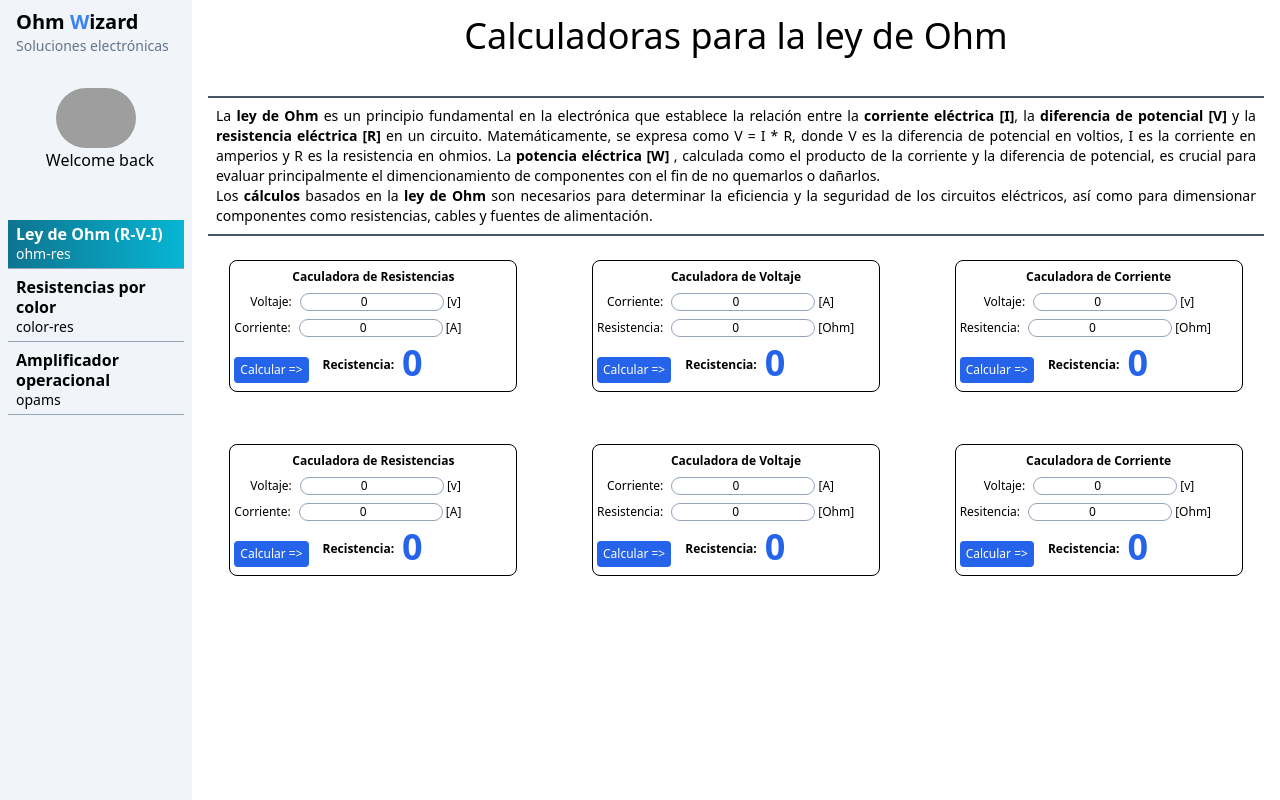
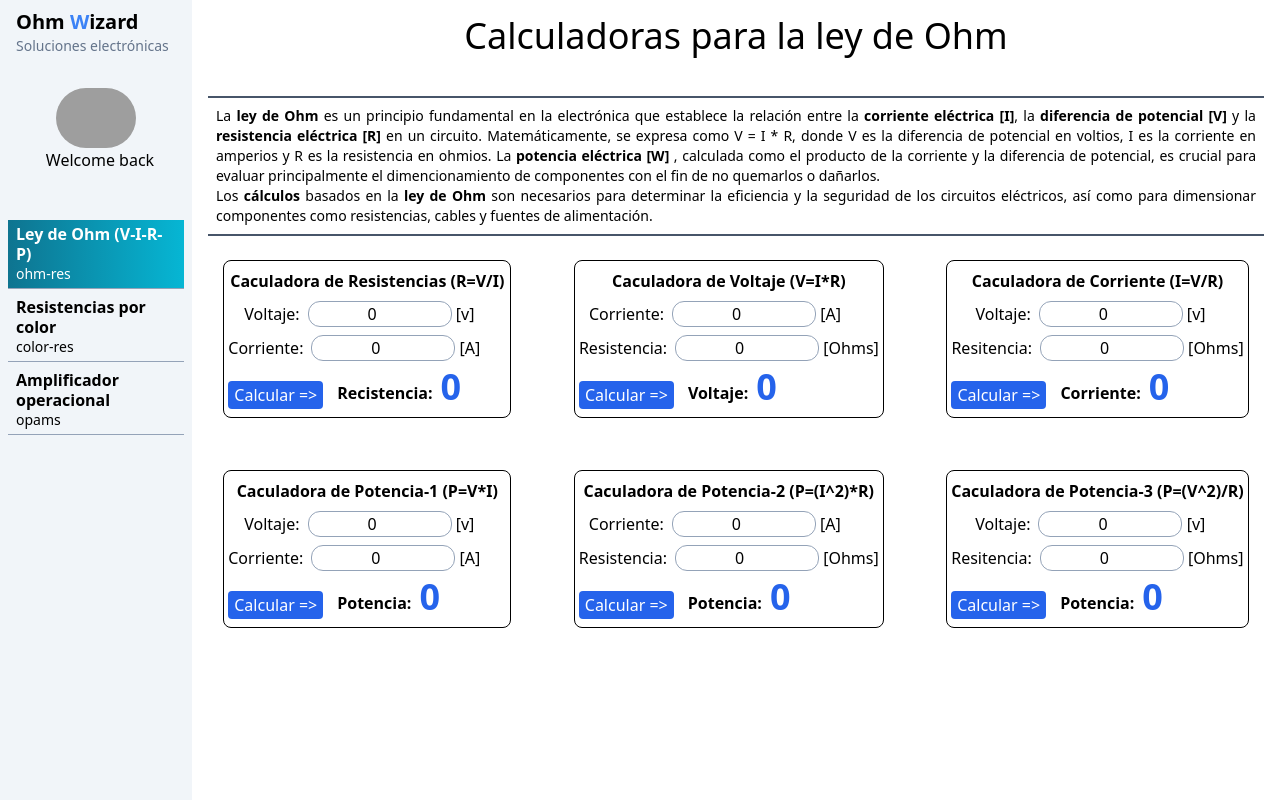
Before and after one commit to bralmoca912/Ohm-Wizard, an Angular app: page /dashboard/ohm-res in a window 1280 px wide. Built offline with nearby package versions, Linux system fonts and the light colour scheme; grey boxes are pictures that could not be loaded.

Commit message:
Calculadoras de Ley de Ohm funcionales cada una y pequeños cambias en sidemenu

```diff
--- a/src/app/app.routes.ts
+++ b/src/app/app.routes.ts
@@ -7,7 +7,7 @@ export const routes: Routes = [
         children: [
             {
                 path: 'ohm-res',
-                title: 'Ley de Ohm (R-V-I)',
+                title: 'Ley de Ohm (V-I-R-P)',
                 loadComponent: () => import('./dashboard/ohm-res/ohm-res.component')
             },
             {
--- a/src/app/dashboard/ohm-res/ohm-res.component.html
+++ b/src/app/dashboard/ohm-res/ohm-res.component.html
@@ -26,8 +26,8 @@
 
     <!-------------- Resistencia por ley de Ohm -------------->
     <div class="box-res">
-        <div class="border border-black rounded-lg px-1 py-2 sm:text-xs">
-            <h2 class="text-center font-semibold">Caculadora de Resistencias</h2>
+        <div class="border border-black rounded-lg px-1 py-2 sm:text-xs md:text-base text-">
+            <h2 class="text-center font-semibold">Caculadora de Resistencias (R=V/I)</h2>
             <label class="ml-4">Voltaje:</label>
             <input class="border border-slate-400 in-res mt-2 ml-2" type="number" [(ngModel)]="voltaje_r">
             [v]<br>
@@ -47,19 +47,19 @@
 
     <!-------------- Voltaje por ley de Ohm -------------->
     <div class="box-res">
-        <div class="border border-black rounded-lg px-1 py-2 sm:text-xs">
-            <h2 class="text-center font-semibold">Caculadora de Voltaje</h2>
+        <div class="border border-black rounded-lg px-1 py-2 sm:text-xs md:text-base">
+            <h2 class="text-center font-semibold">Caculadora de Voltaje (V=I*R)</h2>
             <label class="ml-2.5">Corriente:</label>
             <input class="border border-slate-400 in-res mt-2 ml-2" type="number" [(ngModel)]="corriente_v">
             [A]<br>
             <label>Resistencia:</label>
             <input class="border border-slate-400 in-res mt-2 ml-2" type="number" [(ngModel)]="resistencia_v">
-            [Ohm]<br>
+            [Ohms]<br>
             <div class="flex">
                 <button class="bg-blue-600 rounded text-white mt-5 py-0.5 px-1.5" (click)="calcvoltaje()">Calcular
                     =></button>
                 <div class="flex font-semibold pt-5 ml-3.5">
-                    <p>Recistencia:</p>
+                    <p>Voltaje:</p>
                     <p class="text-blue-600 text-4xl -mt-3.5 font-bold ml-2">{{voltaje_v}}</p>
                 </div>
             </div>
@@ -68,19 +68,19 @@
 
     <!-------------- Corriente por ley de Ohm -------------->
     <div class="box-res">
-        <div class="border border-black rounded-lg px-1 py-2 sm:text-xs">
-            <h2 class="text-center font-semibold">Caculadora de Corriente</h2>
+        <div class="border border-black rounded-lg px-1 py-2 sm:text-xs md:text-base">
+            <h2 class="text-center font-semibold">Caculadora de Corriente (I=V/R)</h2>
             <label class="ml-6">Voltaje:</label>
             <input class="border border-slate-400 in-res mt-2 ml-2" type="number" [(ngModel)]="voltaje_c">
             [v]<br>
             <label>Resitencia:</label>
             <input class="border border-slate-400 in-res mt-2 ml-2" type="number" [(ngModel)]="resistencia_c">
-            [Ohm]<br>
+            [Ohms]<br>
             <div class="flex">
                 <button class="bg-blue-600 rounded text-white mt-5 py-0.5 px-1.5" (click)="calccorriente()">Calcular
                     =></button>
                 <div class="flex font-semibold pt-5 ml-3.5">
-                    <p>Recistencia:</p>
+                    <p>Corriente:</p>
                     <p class="text-blue-600 text-4xl -mt-3.5 font-bold ml-2">{{corriente_c}}</p>
                 </div>
             </div>
@@ -89,64 +89,64 @@
 
 
 
-    <!-------------- Resistencia por ley de Ohm -------------->
+    <!-------------- Potencia-1 por ley de Ohm -------------->
     <div class="box-res">
-        <div class="border border-black rounded-lg px-1 py-2 sm:text-xs">
-            <h2 class="text-center font-semibold">Caculadora de Resistencias</h2>
+        <div class="border border-black rounded-lg px-1 py-2 sm:text-xs md:text-base">
+            <h2 class="text-center font-semibold">Caculadora de Potencia-1 (P=V*I)</h2>
             <label class="ml-4">Voltaje:</label>
-            <input class="border border-slate-400 in-res mt-2 ml-2" type="number" [(ngModel)]="voltaje_r">
+            <input class="border border-slate-400 in-res mt-2 ml-2" type="number" [(ngModel)]="voltaje_p1">
             [v]<br>
             <label>Corriente:</label>
-            <input class="border border-slate-400 in-res mt-2 ml-2" type="number" [(ngModel)]="corriente_r">
+            <input class="border border-slate-400 in-res mt-2 ml-2" type="number" [(ngModel)]="corriente_p1">
             [A]<br>
             <div class="flex">
-                <button class="bg-blue-600 rounded text-white mt-5 py-0.5 px-1.5" (click)="calcresistencia()">Calcular
+                <button class="bg-blue-600 rounded text-white mt-5 py-0.5 px-1.5" (click)="calcpotencia_p1()">Calcular
                     =></button>
                 <div class="flex font-semibold pt-5 ml-3.5">
-                    <p>Recistencia:</p>
-                    <p class="text-blue-600 text-4xl -mt-3.5 font-bold ml-2">{{resistencia_r}}</p>
+                    <p>Potencia:</p>
+                    <p class="text-blue-600 text-4xl -mt-3.5 font-bold ml-2">{{potencia_p1}}</p>
                 </div>
             </div>
         </div>
     </div>
 
-    <!-------------- Voltaje por ley de Ohm -------------->
+    <!-------------- Potencia-2 por ley de Ohm -------------->
     <div class="box-res">
-        <div class="border border-black rounded-lg px-1 py-2 sm:text-xs">
-            <h2 class="text-center font-semibold">Caculadora de Voltaje</h2>
+        <div class="border border-black rounded-lg px-1 py-2 sm:text-xs md:text-base">
+            <h2 class="text-center font-semibold">Caculadora de Potencia-2 (P=(I^2)*R)</h2>
             <label class="ml-2.5">Corriente:</label>
-            <input class="border border-slate-400 in-res mt-2 ml-2" type="number" [(ngModel)]="corriente_v">
+            <input class="border border-slate-400 in-res mt-2 ml-2" type="number" [(ngModel)]="corriente_p2">
             [A]<br>
             <label>Resistencia:</label>
-            <input class="border border-slate-400 in-res mt-2 ml-2" type="number" [(ngModel)]="resistencia_v">
-            [Ohm]<br>
+            <input class="border border-slate-400 in-res mt-2 ml-2" type="number" [(ngModel)]="resistencia_p2">
+            [Ohms]<br>
             <div class="flex">
-                <button class="bg-blue-600 rounded text-white mt-5 py-0.5 px-1.5" (click)="calcvoltaje()">Calcular
+                <button class="bg-blue-600 rounded text-white mt-5 py-0.5 px-1.5" (click)="calcpotencia_p2()">Calcular
                     =></button>
                 <div class="flex font-semibold pt-5 ml-3.5">
-                    <p>Recistencia:</p>
-                    <p class="text-blue-600 text-4xl -mt-3.5 font-bold ml-2">{{voltaje_v}}</p>
+                    <p>Potencia:</p>
+                    <p class="text-blue-600 text-4xl -mt-3.5 font-bold ml-2">{{potencia_p2}}</p>
                 </div>
             </div>
         </div>
     </div>
 
-    <!-------------- Corriente por ley de Ohm -------------->
+    <!-------------- Potencia-3 por ley de Ohm -------------->
     <div class="box-res">
-        <div class="border border-black rounded-lg px-1 py-2 sm:text-xs">
-            <h2 class="text-center font-semibold">Caculadora de Corriente</h2>
+        <div class="border border-black rounded-lg px-1 py-2 sm:text-xs md:text-base">
+            <h2 class="text-center font-semibold">Caculadora de Potencia-3 (P=(V^2)/R)</h2>
             <label class="ml-6">Voltaje:</label>
-            <input class="border border-slate-400 in-res mt-2 ml-2" type="number" [(ngModel)]="voltaje_c">
+            <input class="border border-slate-400 in-res mt-2 ml-2" type="number" [(ngModel)]="voltaje_p3">
             [v]<br>
             <label>Resitencia:</label>
-            <input class="border border-slate-400 in-res mt-2 ml-2" type="number" [(ngModel)]="resistencia_c">
-            [Ohm]<br>
+            <input class="border border-slate-400 in-res mt-2 ml-2" type="number" [(ngModel)]="resistencia_p3">
+            [Ohms]<br>
             <div class="flex">
-                <button class="bg-blue-600 rounded text-white mt-5 py-0.5 px-1.5" (click)="calccorriente()">Calcular
+                <button class="bg-blue-600 rounded text-white mt-5 py-0.5 px-1.5" (click)="calcpotencia_p3()">Calcular
                     =></button>
                 <div class="flex font-semibold pt-5 ml-3.5">
-                    <p>Recistencia:</p>
-                    <p class="text-blue-600 text-4xl -mt-3.5 font-bold ml-2">{{corriente_c}}</p>
+                    <p>Potencia:</p>
+                    <p class="text-blue-600 text-4xl -mt-3.5 font-bold ml-2">{{potencia_p3}}</p>
                 </div>
             </div>
         </div>
--- a/src/app/dashboard/ohm-res/ohm-res.component.ts
+++ b/src/app/dashboard/ohm-res/ohm-res.component.ts
@@ -35,4 +35,28 @@ export default class OhmResComponent {
     this.corriente_c = parseFloat((this.voltaje_c / this.resistencia_c).toFixed(2));
   }
 
+  voltaje_p1: number = 0;
+  corriente_p1: number = 0;
+  potencia_p1: number = 0;
+  calcpotencia_p1(): void {
+    // title = 'Calculadoras de la Ley de Ohm';
+    this.potencia_p1 = parseFloat((this.voltaje_p1 * this.corriente_p1).toFixed(2));
+  }
+
+  resistencia_p2: number = 0;
+  corriente_p2: number = 0;
+  potencia_p2: number = 0;
+  calcpotencia_p2(): void {
+    // title = 'Calculadoras de la Ley de Ohm';
+    this.potencia_p2 = parseFloat((this.corriente_p2 * this.corriente_p2 * this.resistencia_p2).toFixed(2));
+  }
+
+  voltaje_p3: number = 0;
+  resistencia_p3: number = 0;
+  potencia_p3: number = 0;
+  calcpotencia_p3(): void {
+    // title = 'Calculadoras de la Ley de Ohm';
+    this.potencia_p3 = parseFloat((this.voltaje_p3 * this.voltaje_p3 / this.resistencia_p3).toFixed(2));
+  }
+
 }
```
